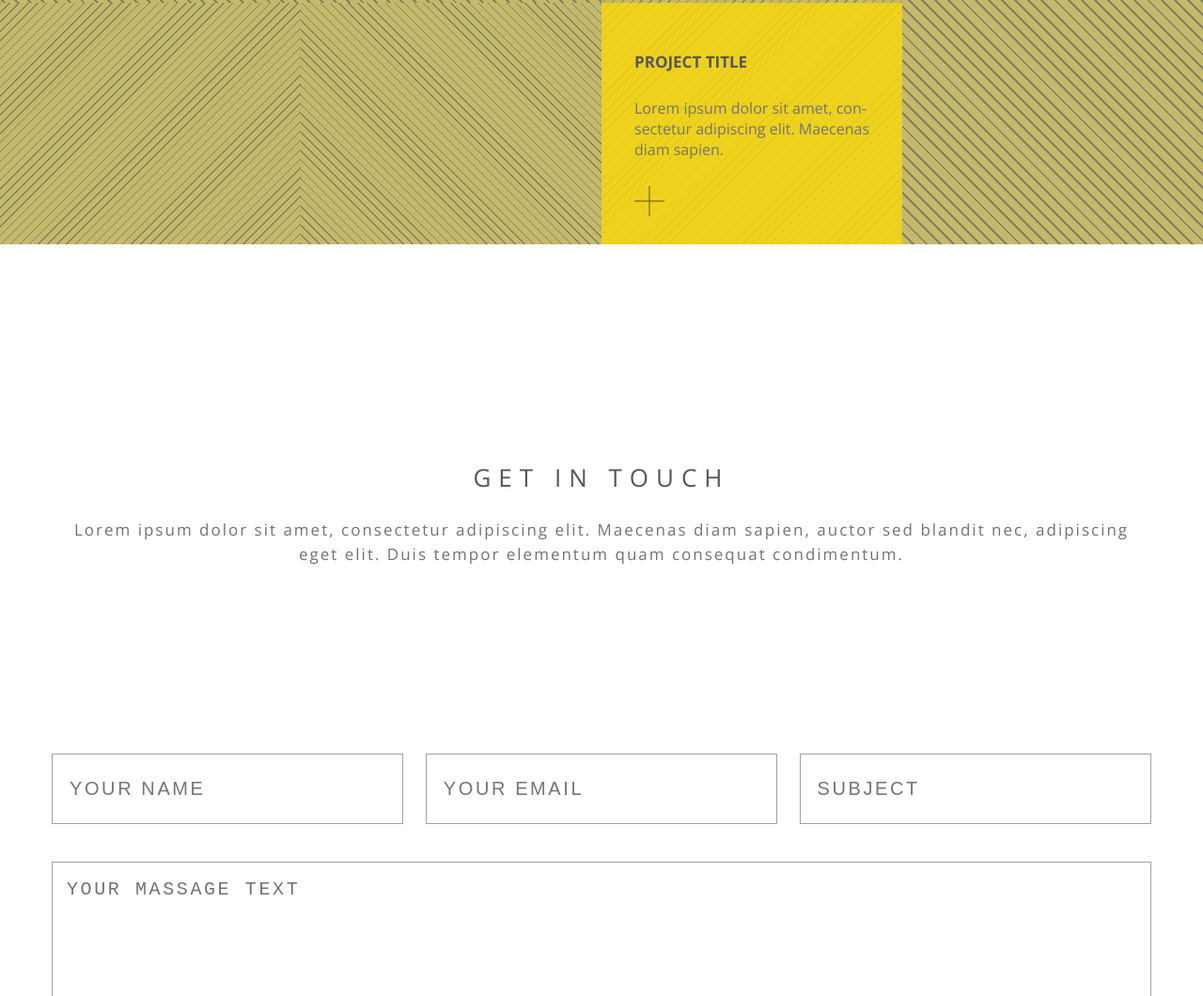
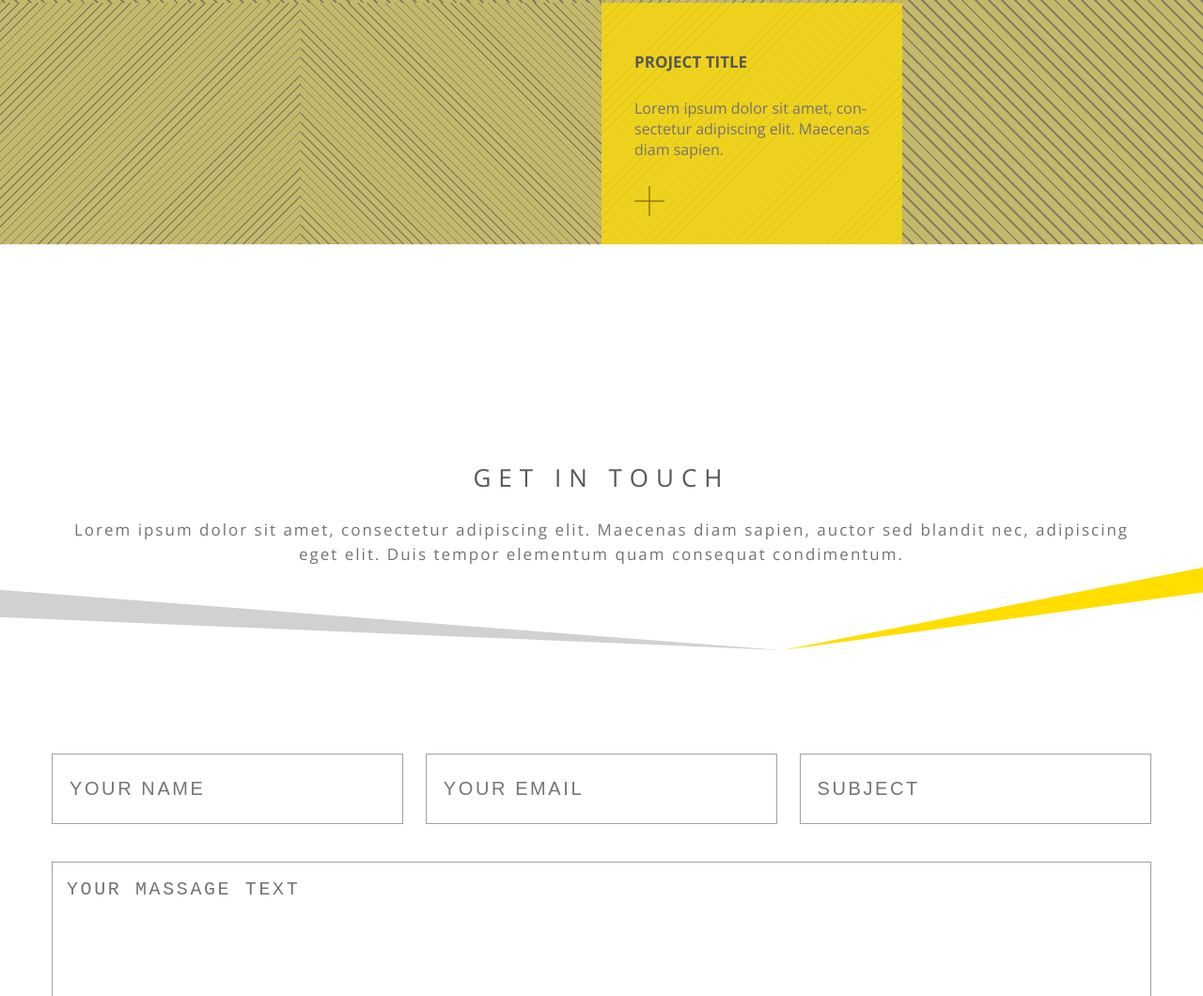
Before and after one commit to dm-gthb/crafty, a website: page src/index.html in a window 1280 px wide. Shown: the part 2723-3783 px from the top of the page at 94% size. Drawn offline with nearby package versions, Linux system fonts and the light colour scheme; files that its build step writes are made by us from their sources.

Commit message:
add in-touch's decoration svg

```diff
--- a/src/scss/blocks/in-touch.scss
+++ b/src/scss/blocks/in-touch.scss
@@ -1,6 +1,20 @@
 .in-touch {
   padding-top: 235px;
   padding-bottom: 90px;
+  position: relative;
+
+  &::after {
+    content: '';
+    position: absolute;
+    left: 0;
+    right: 0;
+    bottom: 0;
+    width: 100%;
+    height: 88px;
+    background-image: url("../../img/in-touch.svg");
+    background-repeat: no-repeat;
+    background-size: 100% 100%;
+  }
 
   &__container {
     @include container();
```
Also changed, not shown: src/img/in-touch.svg (added).
